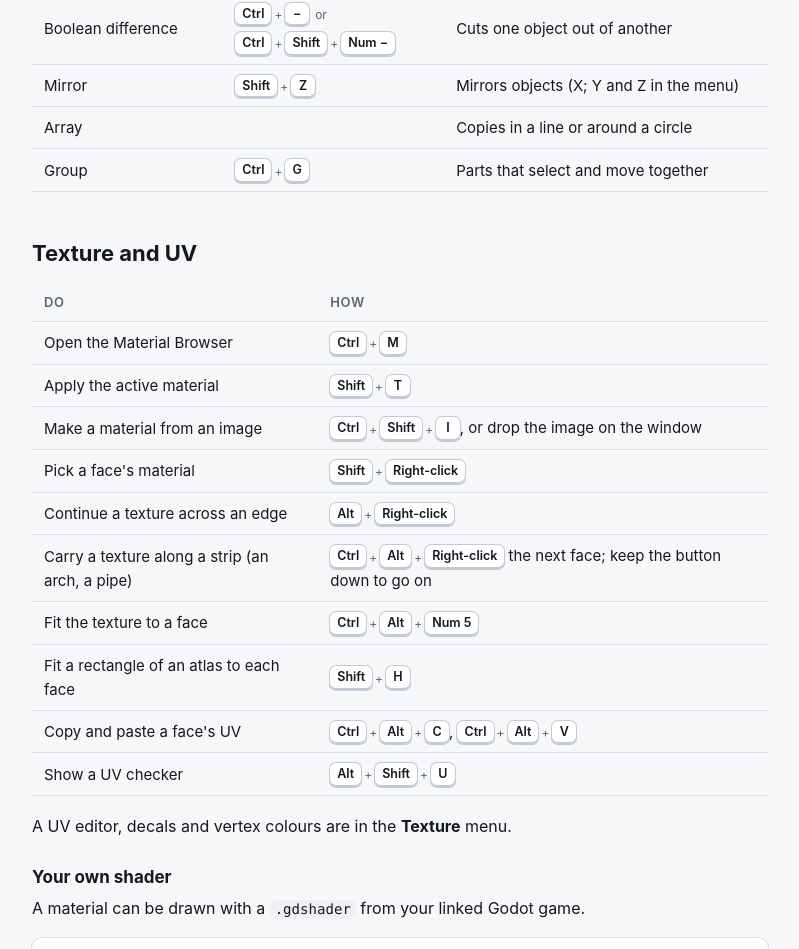
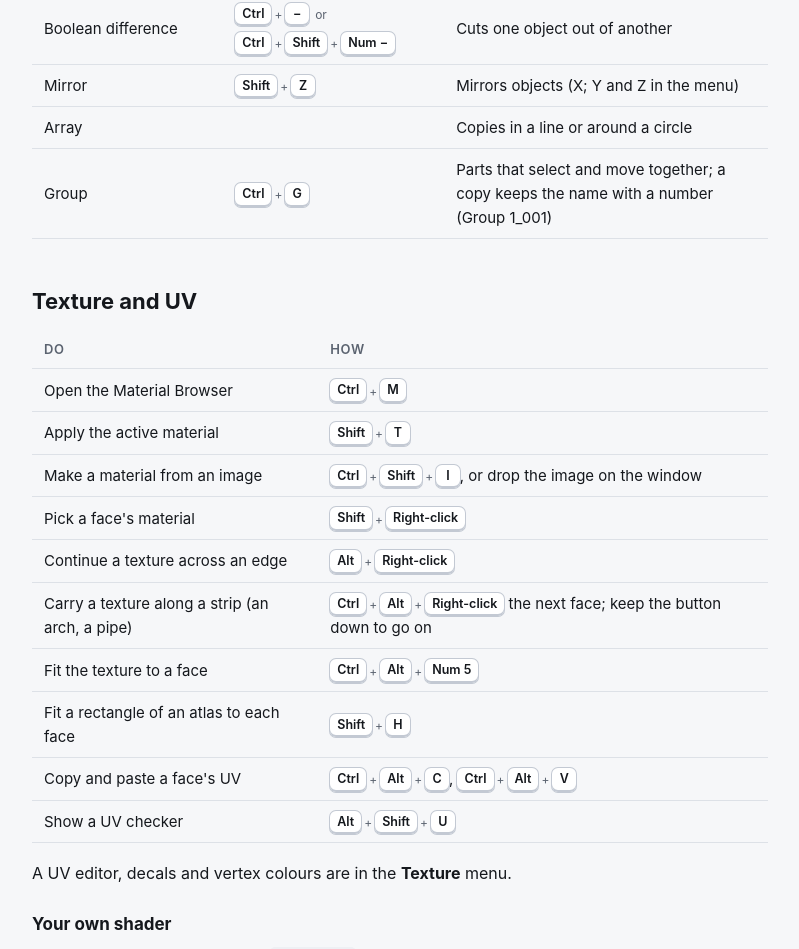
Before and after one commit to onur-c/leveldoteditor.com, a plain HTML site: page site/docs/tools.html in a window 1280 px wide. Shown: the part 1841-2790 px from the top of the page, without its empty margins (240-1039 px from the left). Drawn offline with Linux system fonts and the light colour scheme.

Commit message:
Tools: a copied group keeps its name with a number
Co-Authored-By: Claude Opus 5.5 <noreply@anthropic.com>

```diff
--- a/site/docs/tools.html
+++ b/site/docs/tools.html
@@ -189,7 +189,7 @@
 <tr>
 <td>Group</td>
 <td><span class="keys"><span class="combo"><kbd>Ctrl</kbd><span class="plus">+</span><kbd>G</kbd></span></span></td>
-<td>Parts that select and move together</td>
+<td>Parts that select and move together; a copy keeps the name with a number (Group 1_001)</td>
 </tr>
 </tbody>
 </table>
```
Also changed, not shown: 1 other file.
